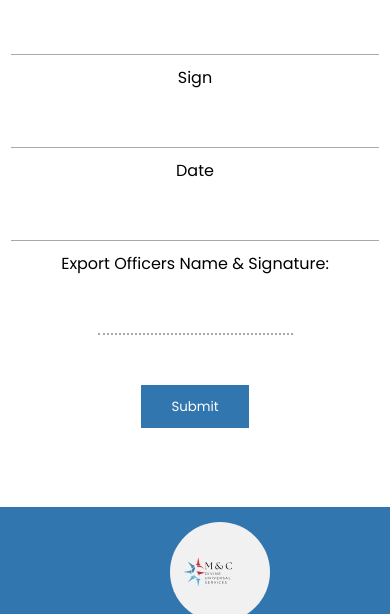
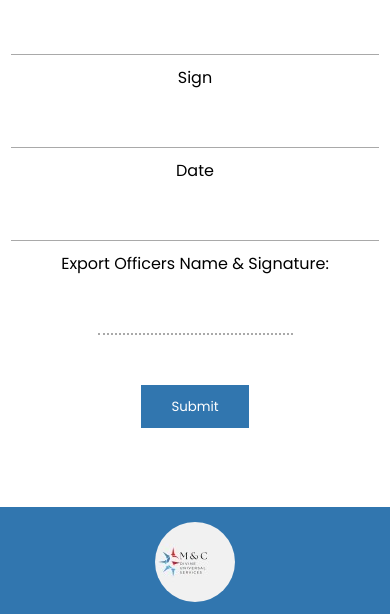
Before and after one commit to 25Emmanuel/logistics, a plain HTML site: page requestaquote.html in a window 390 px wide. Shown: the part 4225-4839 px from the top of the page. Drawn offline with Linux system fonts and the light colour scheme.

Commit message:
adjusted index footer logo and added id to footers logo container in service page

```diff
--- a/index.css
+++ b/index.css
@@ -474,9 +474,8 @@ footer .fa-brands {
     }
     #footer-logo {
         justify-self: center;
-        /* margin-left: auto;
-        margin-right: auto; */
-        align-items: center;
+        margin-left: auto;
+        margin-right: auto;
     }
     #copyright-text {
         margin-left: auto;
--- a/requestaquote.html
+++ b/requestaquote.html
@@ -251,7 +251,7 @@
 
         <!-- footer section -->
         <footer>
-            <div class="logo-container">
+            <div class="logo-container" id="footer-logo">
 
             </div>
             <div id="footer-links-container">
```
